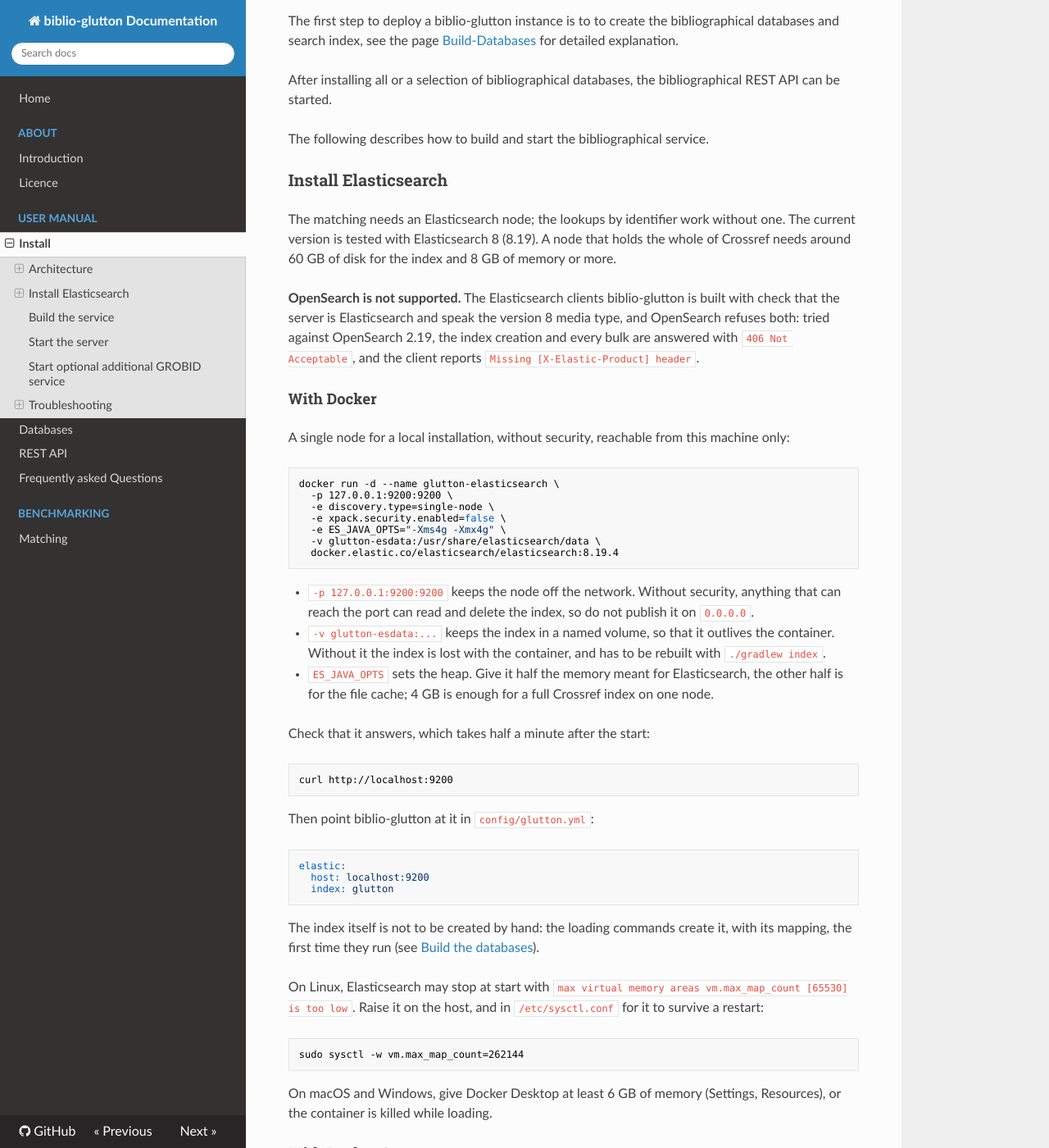
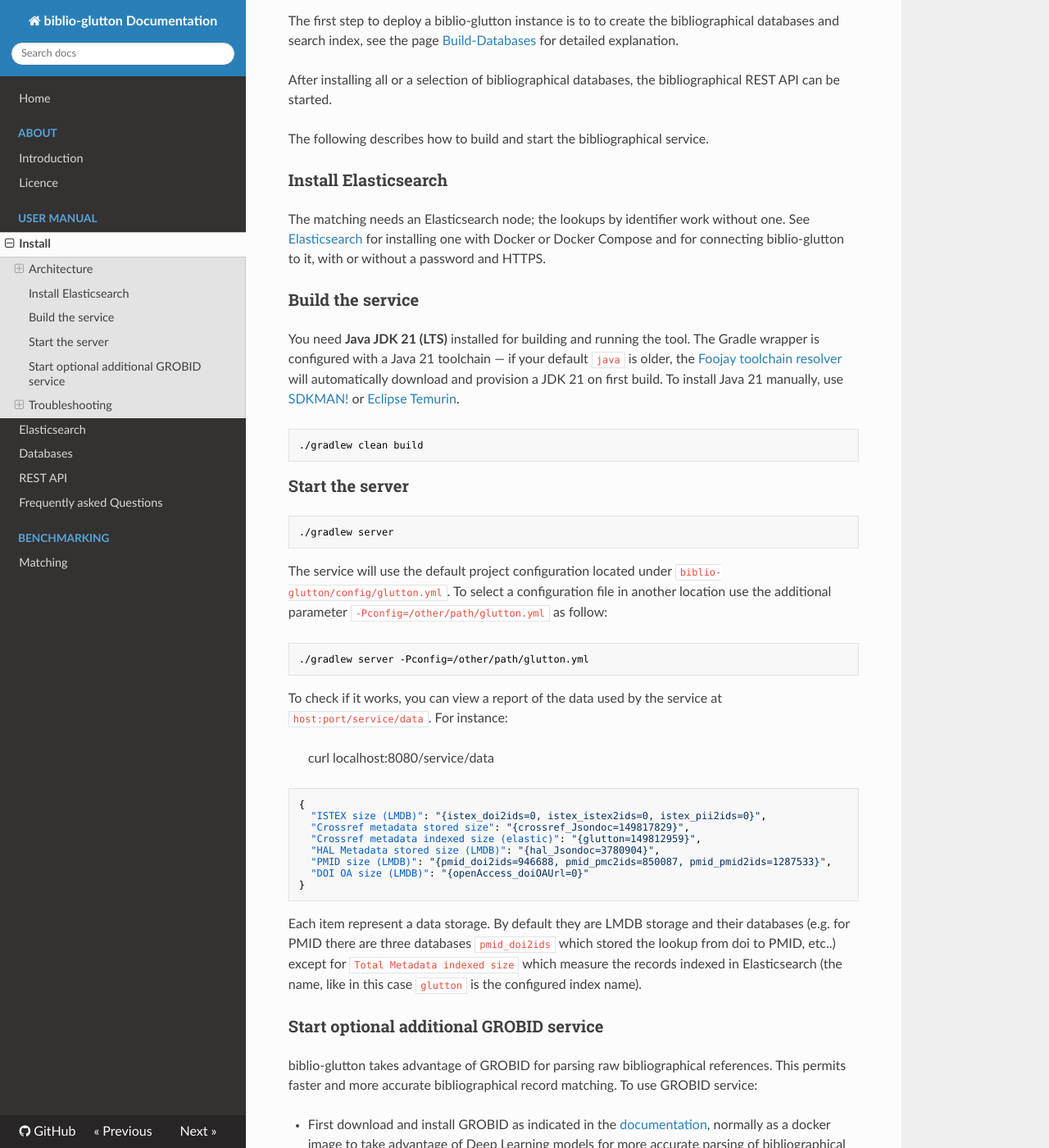
Before and after one commit to kermitt2/biblio-glutton, an MkDocs documentation site: the page built from doc/Install.md, in a window 1280 px wide and 1400 px high, scrolled down 1201 px. Shown: the whole window at 82% size. Built offline with MkDocs 1.6.1, drawn with Linux system fonts in a browser that asks for light colours; nearby versions of some CDN libraries; some of the changed text lies outside the part shown.

Commit message:
Give Elasticsearch a page of its own in the guide
The three setups, without security, with a password over plain HTTP and
with a password and HTTPS, each with the Docker command and the matching
glutton.yml. The HTTPS one says where the certificate goes, a Java
truststore, since there is no setting for it. Two size figures that were
not measured are taken out.

````diff
--- a/doc/Install.md
+++ b/doc/Install.md
@@ -35,157 +35,9 @@
 
 ### Install Elasticsearch
 
-The matching needs an Elasticsearch node; the lookups by identifier work without one. The current
-version is tested with Elasticsearch 8 (8.19). A node that holds the whole of Crossref needs
-around 60 GB of disk for the index and 8 GB of memory or more.
-
-**OpenSearch is not supported.** The Elasticsearch clients biblio-glutton is built with check that
-the server is Elasticsearch and speak the version 8 media type, and OpenSearch refuses both: tried
-against OpenSearch 2.19, the index creation and every bulk are answered with
-`406 Not Acceptable`, and the client reports `Missing [X-Elastic-Product] header`.
-
-#### With Docker
-
-A single node for a local installation, without security, reachable from this machine only:
-
-```sh
-docker run -d --name glutton-elasticsearch \
-  -p 127.0.0.1:9200:9200 \
-  -e discovery.type=single-node \
-  -e xpack.security.enabled=false \
-  -e ES_JAVA_OPTS="-Xms4g -Xmx4g" \
-  -v glutton-esdata:/usr/share/elasticsearch/data \
-  docker.elastic.co/elasticsearch/elasticsearch:8.19.4
-```
-
-- `-p 127.0.0.1:9200:9200` keeps the node off the network. Without security, anything that can
-  reach the port can read and delete the index, so do not publish it on `0.0.0.0`.
-- `-v glutton-esdata:...` keeps the index in a named volume, so that it outlives the container.
-  Without it the index is lost with the container, and has to be rebuilt with `./gradlew index`.
-- `ES_JAVA_OPTS` sets the heap. Give it half the memory meant for Elasticsearch, the other half
-  is for the file cache; 4 GB is enough for a full Crossref index on one node.
-
-Check that it answers, which takes half a minute after the start:
-
-```sh
-curl http://localhost:9200
-```
-
-Then point biblio-glutton at it in `config/glutton.yml`:
-
-```yaml
-elastic:
-  host: localhost:9200
-  index: glutton
-```
-
-The index itself is not to be created by hand: the loading commands create it, with its
-mapping, the first time they run (see [Build the databases](Build-Databases.md)).
-
-On Linux, Elasticsearch may stop at start with `max virtual memory areas vm.max_map_count [65530]
-is too low`. Raise it on the host, and in `/etc/sysctl.conf` for it to survive a restart:
-
-```sh
-sudo sysctl -w vm.max_map_count=262144
-```
-
-On macOS and Windows, give Docker Desktop at least 6 GB of memory (Settings, Resources), or the
-container is killed while loading.
-
-#### With Docker Compose
-
-The same node as a `docker-compose.yml`:
-
-```yaml
-services:
-  elasticsearch:
-    image: docker.elastic.co/elasticsearch/elasticsearch:8.19.4
-    container_name: glutton-elasticsearch
-    environment:
-      - discovery.type=single-node
-      - xpack.security.enabled=false
-      - ES_JAVA_OPTS=-Xms4g -Xmx4g
-    ulimits:
-      memlock:
-        soft: -1
-        hard: -1
-      nofile:
-        soft: 65536
-        hard: 65536
-    ports:
-      - "127.0.0.1:9200:9200"
-    volumes:
-      - esdata:/usr/share/elasticsearch/data
-    healthcheck:
-      test: ["CMD-SHELL", "curl -fs http://localhost:9200/_cluster/health || exit 1"]
-      interval: 10s
-      timeout: 5s
-      retries: 12
-    restart: unless-stopped
-
-volumes:
-  esdata:
-```
-
-```sh
-docker compose up -d        # start
-docker compose ps           # "healthy" once the node answers
-docker compose logs -f elasticsearch
-docker compose down         # stop, the index stays in the volume
-docker compose down -v      # stop and delete the index
-```
-
-#### With security on
-
-For a node that is reachable by others, turn the security on and give a password. With Docker:
-
-```sh
-docker run -d --name glutton-elasticsearch \
-  -p 9200:9200 \
-  -e discovery.type=single-node \
-  -e xpack.security.enabled=true \
-  -e xpack.security.http.ssl.enabled=false \
-  -e ELASTIC_PASSWORD=choose-a-password \
-  -e ES_JAVA_OPTS="-Xms4g -Xmx4g" \
-  -v glutton-esdata:/usr/share/elasticsearch/data \
-  docker.elastic.co/elasticsearch/elasticsearch:8.19.4
-```
-
-With Docker Compose, replace the `environment` block above with:
-
-```yaml
-    environment:
-      - discovery.type=single-node
-      - xpack.security.enabled=true
-      - xpack.security.http.ssl.enabled=false
-      - ELASTIC_PASSWORD=${ELASTIC_PASSWORD}
-      - ES_JAVA_OPTS=-Xms4g -Xmx4g
-```
-
-and the health check test with
-`curl -fs -u elastic:$$ELASTIC_PASSWORD http://localhost:9200/_cluster/health || exit 1`. The
-password is read from a `.env` file next to `docker-compose.yml` (`ELASTIC_PASSWORD=...`), which
-is not to be committed.
-
-```sh
-curl -u elastic:choose-a-password http://localhost:9200
-```
-
-and in `config/glutton.yml`:
-
-```yaml
-elastic:
-  host: localhost:9200
-  index: glutton
-  username: elastic
-  password: choose-a-password
-  # the password travels in clear on plain http: only for a node on the same machine or on a
-  # network you trust. Behind TLS, give the host as https://... and leave this out
-  allowCredentialsOverHttp: true
-```
-
-An API key can be used in place of the user and password (`elastic.apiKey`). If the credentials
-are refused, `/service/health` says `unauthorized` for Elasticsearch, see [Health](API.md#health).
+The matching needs an Elasticsearch node; the lookups by identifier work without one. See
+[Elasticsearch](Elasticsearch.md) for installing one with Docker or Docker Compose and for
+connecting biblio-glutton to it, with or without a password and HTTPS.
 
 ### Build the service
 
--- a/mkdocs.yml
+++ b/mkdocs.yml
@@ -15,6 +15,7 @@
     - 'Licence': 'License.md'
   - User manual:
     - 'Install': 'Install.md'
+    - 'Elasticsearch': 'Elasticsearch.md'
     - 'Databases': 'Build-Databases'
     - 'REST API': 'API.md'
     - 'Frequently asked Questions': 'Frequently-asked-questions.md'
````
Also changed, not shown: doc/Build-Databases.md (+1 -1 lines), doc/Elasticsearch.md (added, +239 -0 lines), doc/Introduction.md (+1 -1 lines).
